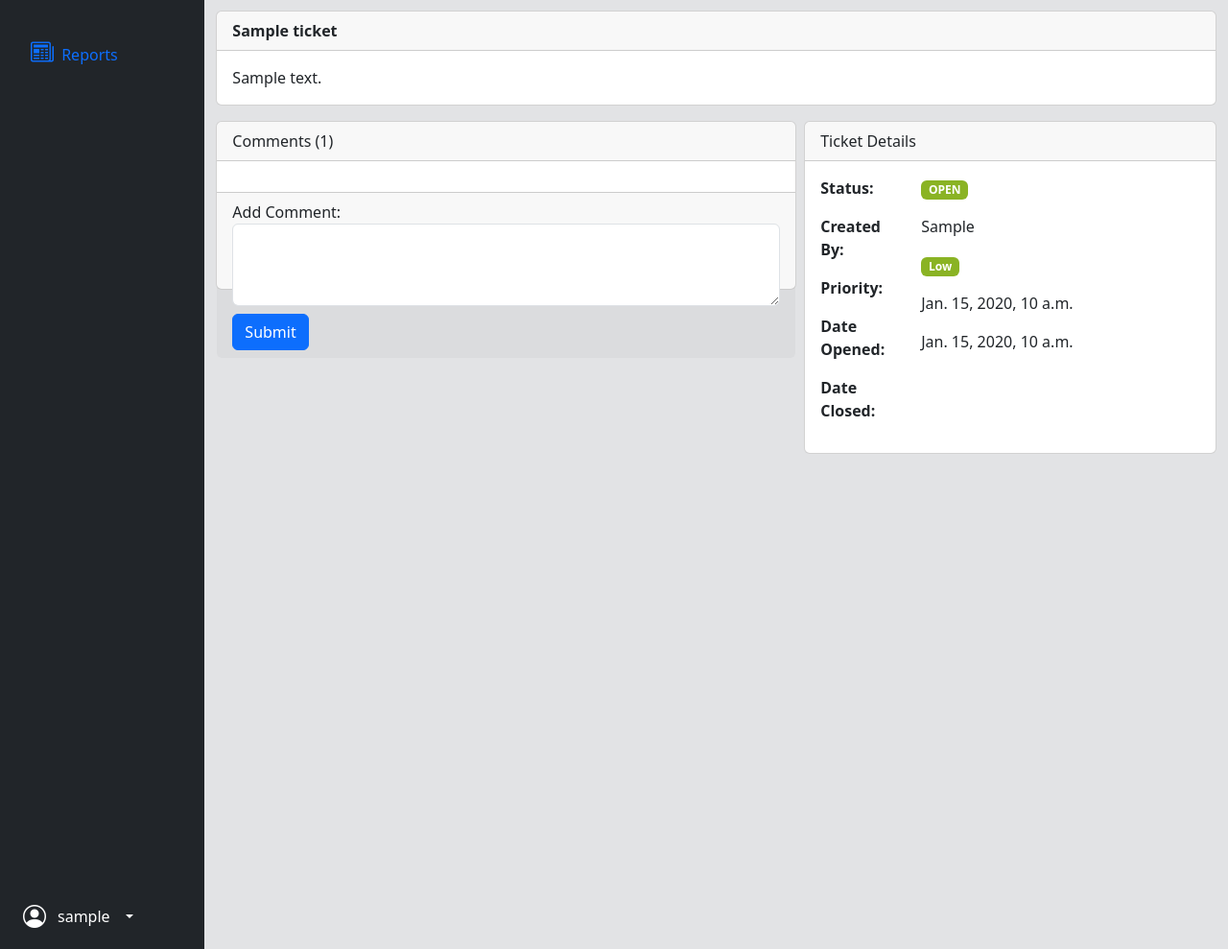
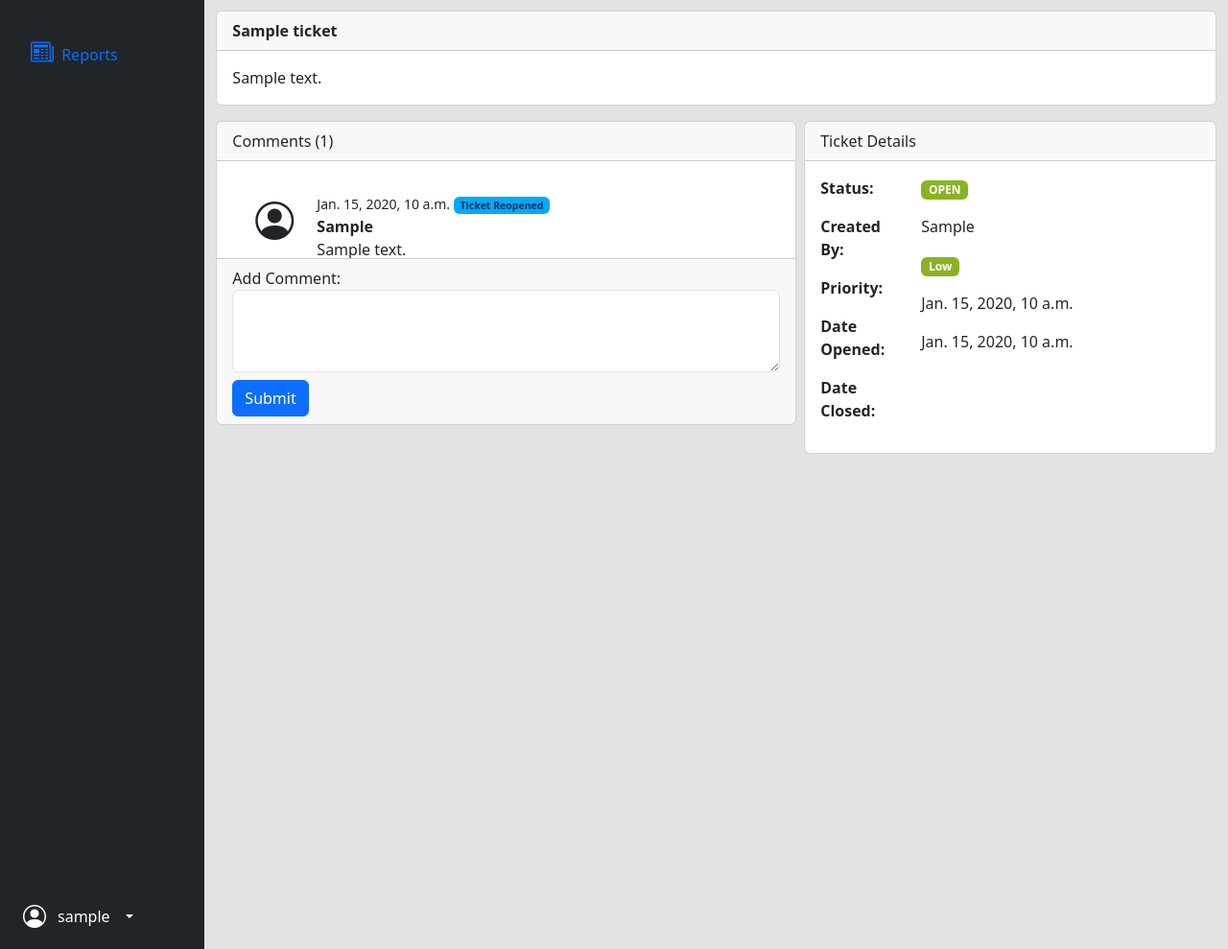
Before and after one commit to Blathe/djangotickets, a Django app: page /tickets/details/1 in a window 1280 px wide. Shown: the part 132-1121 px from the top of the page at 96% size. Run offline with Django 4.2, Linux system fonts and the light colour scheme; a user stored in the database is signed in; tables that the repository leaves empty hold one stand-in row (values such as "Sample post"); some libraries are stand-ins or nearby versions.

Commit message:
details page polish

```diff
--- a/tickets/templates/tickets/details.html
+++ b/tickets/templates/tickets/details.html
@@ -14,7 +14,7 @@
     <title>Django Ticket Manager - Details</title>
 </head>
 
-<body class="d-flex flex-column bg-secondary-subtle vh-100 overflow-hidden-sm" style="min-height: 100vh; max-height: 100vh;">
+<body class="d-flex flex-column bg-secondary-subtle vh-100" style="min-height: 100vh; max-height: 100vh;">
 
 
   <!-- Main Content Start -->
@@ -51,8 +51,7 @@
             </div>
         </div>
 
-        <div class="col col-md-9 col-lg-9 col-xl-10 h-100">
-
+        <div class="col col-md-9 col-lg-9 col-xl-10 h-100 overflow-scroll" style="max-height: 100vh;">
             <!-- Search Box Section Start -->
             <div class="row bg-white border-bottom p-4">
                 <div class="input-group p-0">
@@ -61,6 +60,8 @@
                   </div>
             </div>
             <!-- Search Box Section End -->
+
+            <div class="d-flex flex-column flex-grow-1 h-100">
 
                 <!-- Breadcrum Section Start -->
                 <div class="row mt-2 g-2">
@@ -95,8 +96,8 @@
                 <!-- Comements / Details Start -->
 
                 <div class="row mt-2 mb-2 g-2">
-                <div class="col-12 col-md-7 order-2 order-md-1">
-                    <div class="card h-50">
+                    <div class="col-12 col-md-7 order-2 order-md-1 pb-2">
+                        <div class="card" style="height: 90%;">
                             <div class="card-header">
                                 <p class="m-0 p-0">Comments ({{comments.count}})</p>
                             </div>
@@ -196,8 +197,10 @@
                     </div>
                 </div>
 
+            </div>
+
+
             <!-- Comements / Details End -->
-
         </div>
     </div>
 </div>
```
Lines whose indentation alone changed are shown as unchanged.
